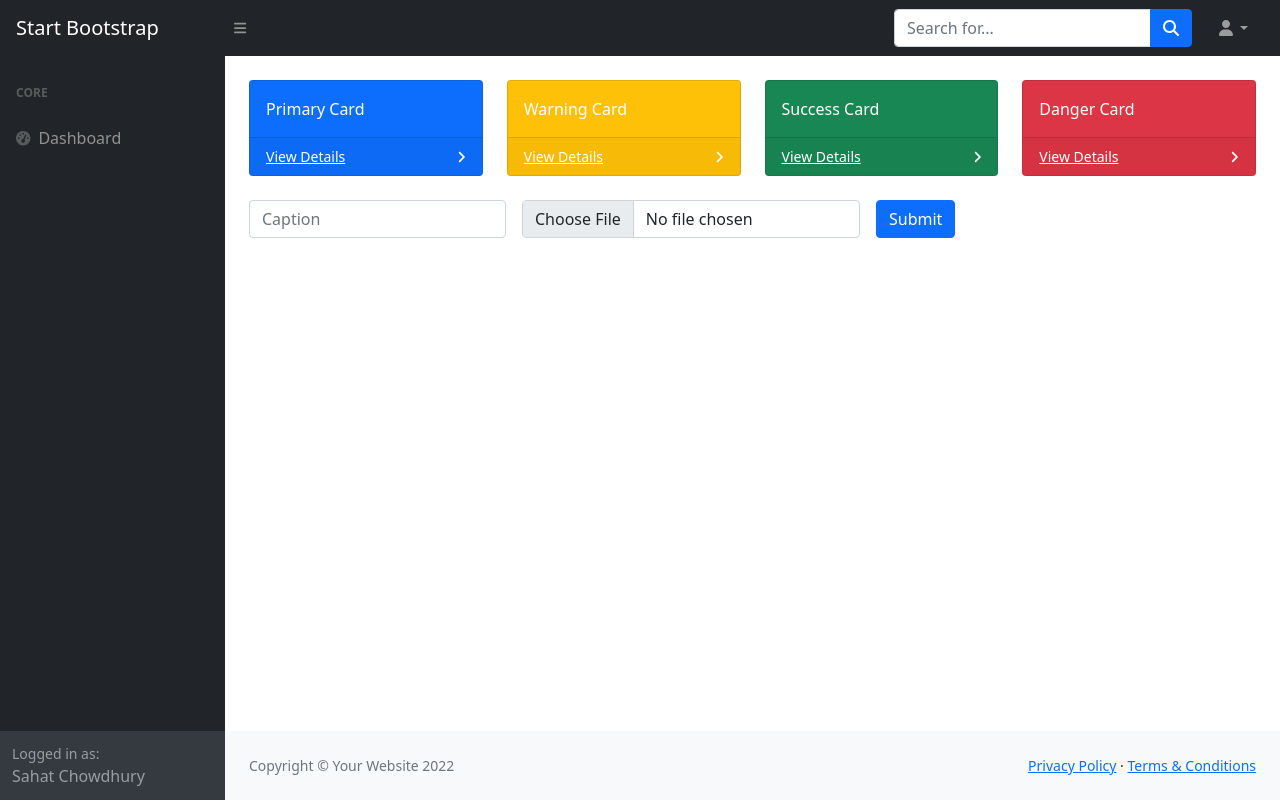
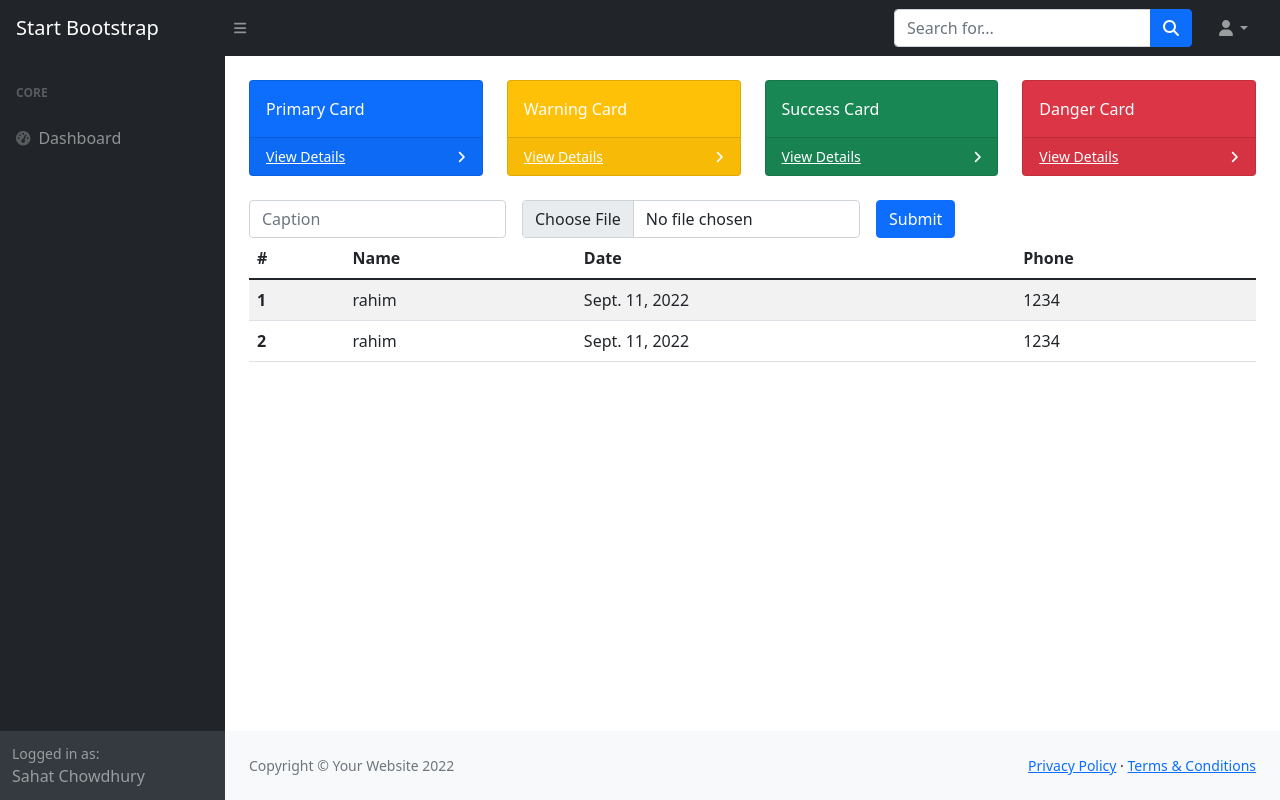
Before and after one commit to shadmanibnesaiful/Marriage_Moments, a Django app: template templates/photographer/dashboard.html in a window 1280 px wide. Run offline with Django 4.2, Linux system fonts and the light colour scheme; the template is opened without the code that fills it: values that come from a table or form of the project are taken from there, others are empty; data comes from the database, SQL or seed files in the repository; both versions use the stored data as it was after the commit; some libraries are stand-ins or nearby versions.

Commit message:
order-table added

```diff
--- a/customer/urls.py
+++ b/customer/urls.py
@@ -4,10 +4,13 @@ from django.conf.urls.static import static
 from django.conf import settings
 
 import authentication_module
+import customer.views
 from . import views
-
+import photographer.views
 app_name = 'customer'
 
 urlpatterns = [
     path('', views.home, name='home'),
+    path('book-photographer/<slug:id>', customer.views.book_photographer, name='book-photographer'),
+
 ]
--- a/photographer/views.py
+++ b/photographer/views.py
@@ -12,6 +12,7 @@ def home(request):
         photographer = Photographer.objects.get(phone=request.session['phone'])
         context = {
             'photographer': photographer,
+            'orders': Order.objects.filter(photographer=photographer),
         }
         return render(request, 'photographer/dashboard.html', context)
 
@@ -28,6 +29,7 @@ def photographer_details(request, id):
         context = {
             'photographer': photographer,
             'portfolio_photos': Portfolio.objects.filter(photographer=photographer),
+            'packages': Photography_Package.objects.filter(photographer=photographer),
         }
         return render(request, 'photographer/photographer_details.html', context)
 
--- a/templates/photographer/dashboard.html
+++ b/templates/photographer/dashboard.html
@@ -74,6 +74,8 @@
 
                 {% include 'photographer/add-portfolio-photo-form.html' %}
 
+                {% include 'photographer/order-table.html' %}
+
             </div>
         </main>
         <footer class="py-4 bg-light mt-auto">
--- /dev/null
+++ b/templates/photographer/order-table.html
@@ -0,0 +1,23 @@
+<table class="table table-striped table-hover">
+    <thead>
+    <tr>
+        <th scope="col">#</th>
+        <th scope="col">Name</th>
+        <th scope="col">Date</th>
+        <th scope="col">Phone</th>
+    </tr>
+    </thead>
+    <tbody>
+
+    {% for order in orders %}
+        <tr>
+            <th scope="row">{{ forloop.counter }}</th>
+            <td>{{ order.customer.name }}</td>
+            <td>{{ order.date }}</td>
+            <td>{{ order.customer.phone }}</td>
+        </tr>
+    {% endfor %}
+
+
+    </tbody>
+</table>
```
Also changed, not shown: customer/views.py (+12 -2 lines), templates/photographer/photographer_details.html (+6 -2 lines), db.sqlite3.
